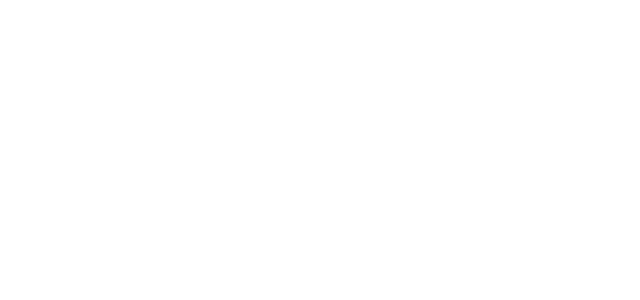
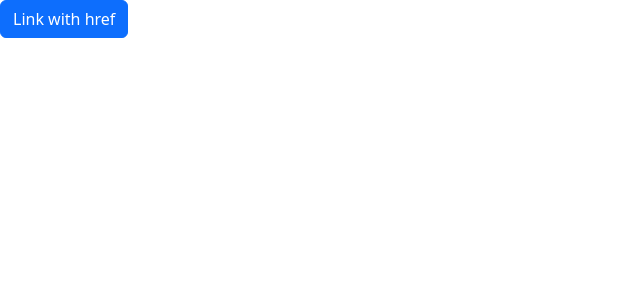
Before and after one commit to KrisDymytrova/react-hw, a React (Create React App) app: page / in a window 1280 px wide. Shown: the top 300 px of the page, without its empty margins (0-640 px from the left). Built offline with nearby package versions, Linux system fonts and the light colour scheme.

Commit message:
HW 94 Completed

```diff
--- a/src/App.jsx
+++ b/src/App.jsx
@@ -1,8 +1,11 @@
+import Collapse from "./components/Collapse";
 
 function App() {
+  const text = 'collapse me';
+
   return (
     <div className="App">
-
+      <Collapse text={text} opened={false} />
     </div>
   );
 }
--- /dev/null
+++ b/src/components/Collapse.jsx
@@ -0,0 +1,42 @@
+import { Component } from 'react';
+import cn from 'classnames';
+
+class Collapse extends Component {
+    constructor(props) {
+        super(props);
+        this.state = {
+            opened: props.opened,
+        };
+    }
+
+    toggleVisibility = () => {
+        this.setState(prevState => ({
+            opened: !prevState.opened
+        }));
+    }
+
+    render() {
+        const { text } = this.props;
+        const { opened } = this.state;
+
+        const collapseClasses = cn('collapse', { 'show': opened });
+
+        return (
+            <div>
+                <p>
+                    <a className="btn btn-primary" data-bs-toggle="collapse" href="#" role="button" aria-expanded={opened}
+                       onClick={this.toggleVisibility}>
+                        Link with href
+                    </a>
+                </p>
+                <div className={collapseClasses}>
+                    <div className="card card-body">
+                        {text}
+                    </div>
+                </div>
+            </div>
+        );
+    }
+}
+
+export default Collapse;
```
Also changed, not shown: 1 other file (tests, documents, lock files or other folders).
